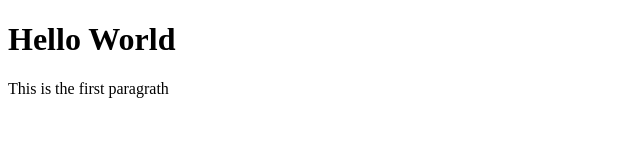
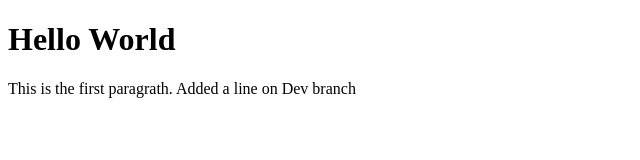
Before and after one commit to osmansul/Basic-git-workflow, a plain HTML site: page index.html in a window 1280 px wide. Shown: the whole page, without its empty margins (0-640 px from the left). Drawn offline with Linux system fonts and the light colour scheme.

Commit message:
added a line

```diff
--- a/index.html
+++ b/index.html
@@ -7,6 +7,6 @@
 </head>
 <body>
     <h1>Hello World</h1>
-    <p>This is the first paragrath</p>
+    <p>This is the first paragrath. Added a line on Dev branch</p>
 </body>
 </html>
```
